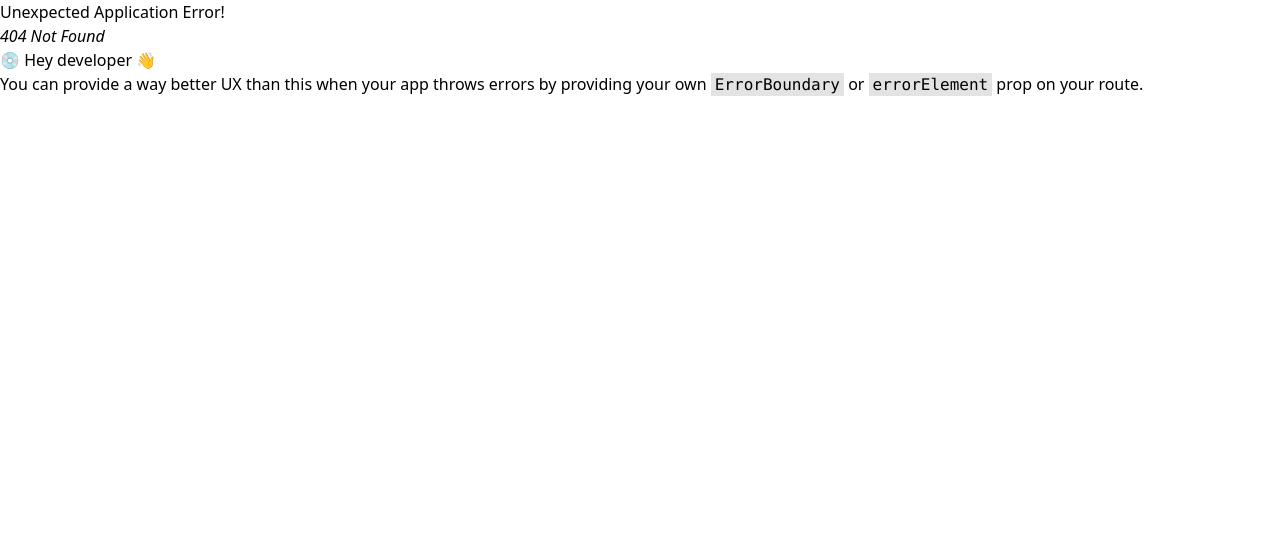
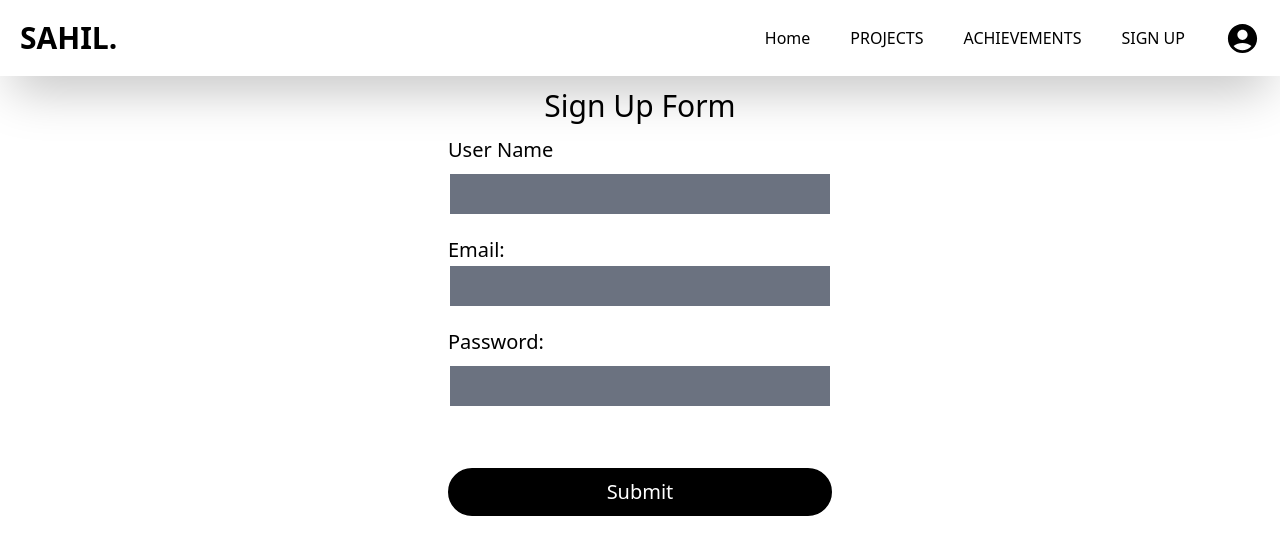
Before and after one commit to Zairza-Open-The-Source/React-Tasks, a React (Create React App) app: page /sign-up in a window 1280 px wide. Before the commit this address had no page. Shown: the top 554 px of the page. Built offline with nearby package versions, Linux system fonts and the light colour scheme.

Commit message:
auth + props

```diff
--- a/src/components/Navbar/Navbar.js
+++ b/src/components/Navbar/Navbar.js
@@ -19,7 +19,10 @@ const Navbar = () => {
          <NavLink to="achievements">ACHIEVEMENTS</NavLink>
          </li>
          <li>
-            <AccountCircleIcon fontSize='large'/>
+         <NavLink to="sign-up">SIGN UP</NavLink>
+         </li>
+         <li>
+          <NavLink to= "/account"><AccountCircleIcon fontSize='large'/></NavLink>
          </li>
          </div>
        </ul>
--- /dev/null
+++ b/src/components/Sign-Up/SignUpForm.js
@@ -0,0 +1,68 @@
+import React from 'react'
+import { useState } from 'react';
+import { useNavigate } from 'react-router-dom';
+const SignUpForm = ({OnSubmit}) => {
+    const [userName, setUserName] = useState('');
+    const [email, setEmail] = useState('');
+    const [password, setPassword] = useState('');
+     const navigate = useNavigate();
+    const handleSubmit = (event) => {
+      event.preventDefault();
+
+      if (userName === '' || email ==='' || password === '') {
+          alert('pls complete all inputs')
+      }
+
+    //   console.log(userName,email,password);
+      OnSubmit({ userName, email, password });
+      navigate('/account')
+      setEmail('')
+      setUserName('')
+      setPassword('')
+    }
+  return (
+    <form onSubmit={handleSubmit} className='flex flex-col space-y-5 '>
+        <div className='flex flex-col space-y-2 w-96'>
+        <label className='text-left text-xl'>
+        User Name
+        </label>
+        <input
+          type="text"
+          value={userName}
+          onChange={(event) => setUserName(event.target.value)}
+          className='border-2 border-white rounded-sm bg-gray-500 text-white p-2'
+        />
+
+        </div>
+        <div  className='flex flex-col '>
+        <label className='text-left text-xl'>
+        Email:
+        </label>
+        <input
+          type="email"
+          value={email}
+          onChange={(event) => setEmail(event.target.value)}
+          className='border-2 border-white rounded-sm bg-gray-500 text-white p-2'
+        />
+
+         </div>
+         <div  className='flex flex-col space-y-2'>
+      <label className='text-left text-xl'>
+        Password:
+        </label>
+        <input
+          type="password"
+          value={password}
+          onChange={(event) => setPassword(event.target.value)}
+          className='border-2 border-white rounded-sm bg-gray-500 text-white p-2'
+        />
+
+      </div>
+      <div>
+      <button type="submit" className='bg-black text-xl text-white p-2 mt-10 border-black border-2 rounded-full w-96 hover:bg-white hover:text-black'>Submit</button>
+      </div>
+    </form>
+  )
+}
+
+export default SignUpForm
--- /dev/null
+++ b/src/routes/Account.js
@@ -0,0 +1,33 @@
+import React from 'react'
+import { useNavigate } from 'react-router-dom'
+const Account = () => {
+    const navigate =useNavigate();
+    const data = JSON.parse(localStorage.getItem('userData'))
+    console.log(data)
+
+    const handleClick =() =>{
+        localStorage.removeItem('userData');
+        navigate('/sign-up')
+    }
+    if(data === null) {
+        return(<>
+        pls sign up first
+        </>)
+    }
+  return (
+    <>
+    <div className='text-5xl underline text-center'>
+    <h1>USER PROFILE</h1>
+     <div className='flex flex-col justify-center items-cebntertext-left  text-sm no-underline mt-44'>
+        <p>NAME:   {data.userName}</p>
+        <p>EMAIL:   {data.email}</p>
+        <p>PASSWORD:   {data.password}</p>
+     </div>
+   <button type='button' onClick={handleClick} className='bg-black text-xs text-white p-3'>DELETE USER</button>
+    </div>
+
+    </>
+  )
+}
+
+export default Account
--- /dev/null
+++ b/src/routes/SignUp.js
@@ -0,0 +1,17 @@
+import React from 'react'
+
+import SignUpForm from '../components/Sign-Up/SignUpForm';
+const SignUp = () => {
+    const handleSubmit = (data) => {
+        // console.log(data);
+        localStorage.setItem('userData', JSON.stringify(data))
+      };
+  return (
+    <div className='flex flex-col justify-center items-center text-center '>
+    <div className='text-3xl p-3'>Sign Up Form</div>
+      <SignUpForm OnSubmit={handleSubmit}/>
+    </div>
+  )
+}
+
+export default SignUp
```
Also changed, not shown: src/App.js (+12 -3 lines), 1 other file (tests, documents, lock files or other folders).
